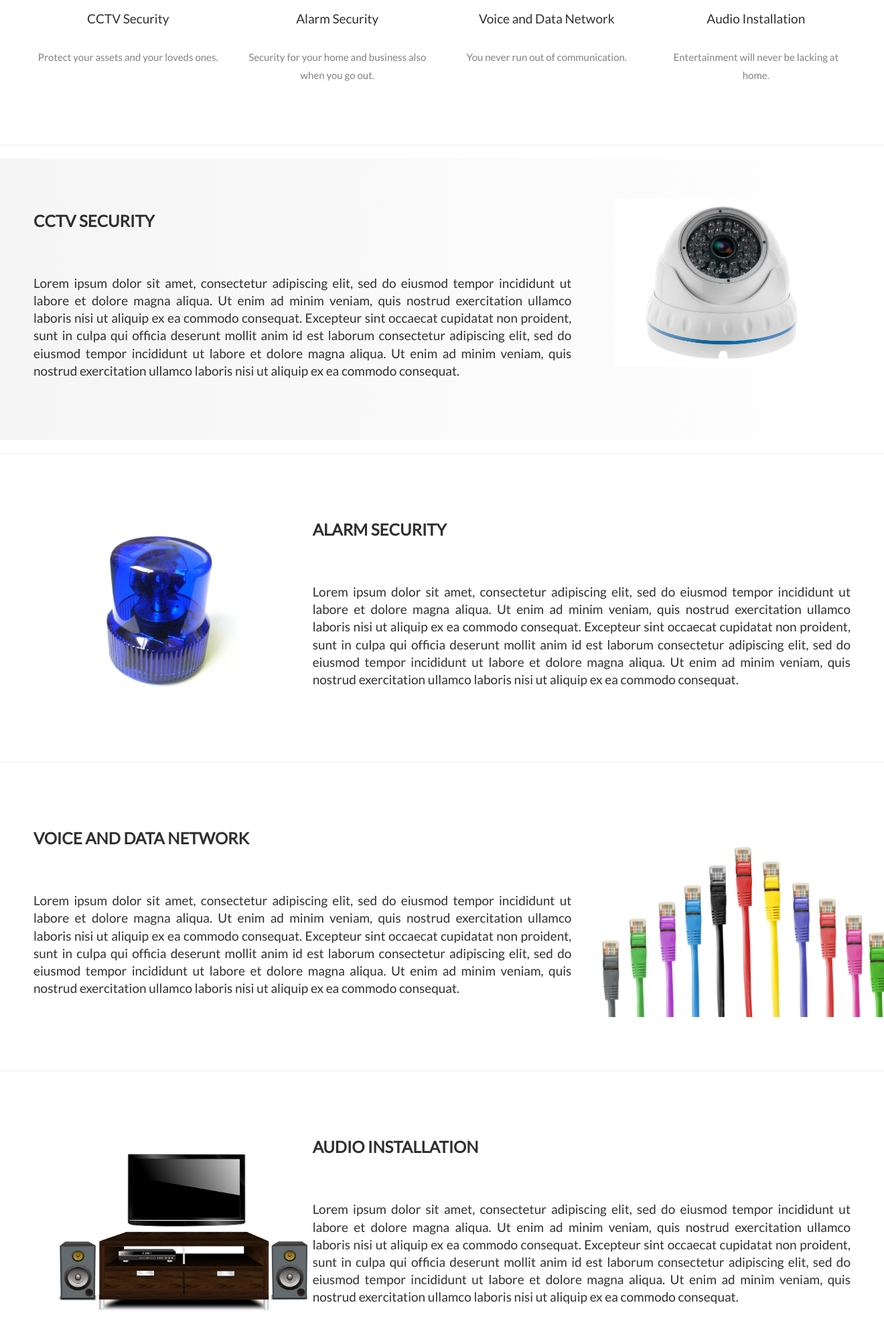
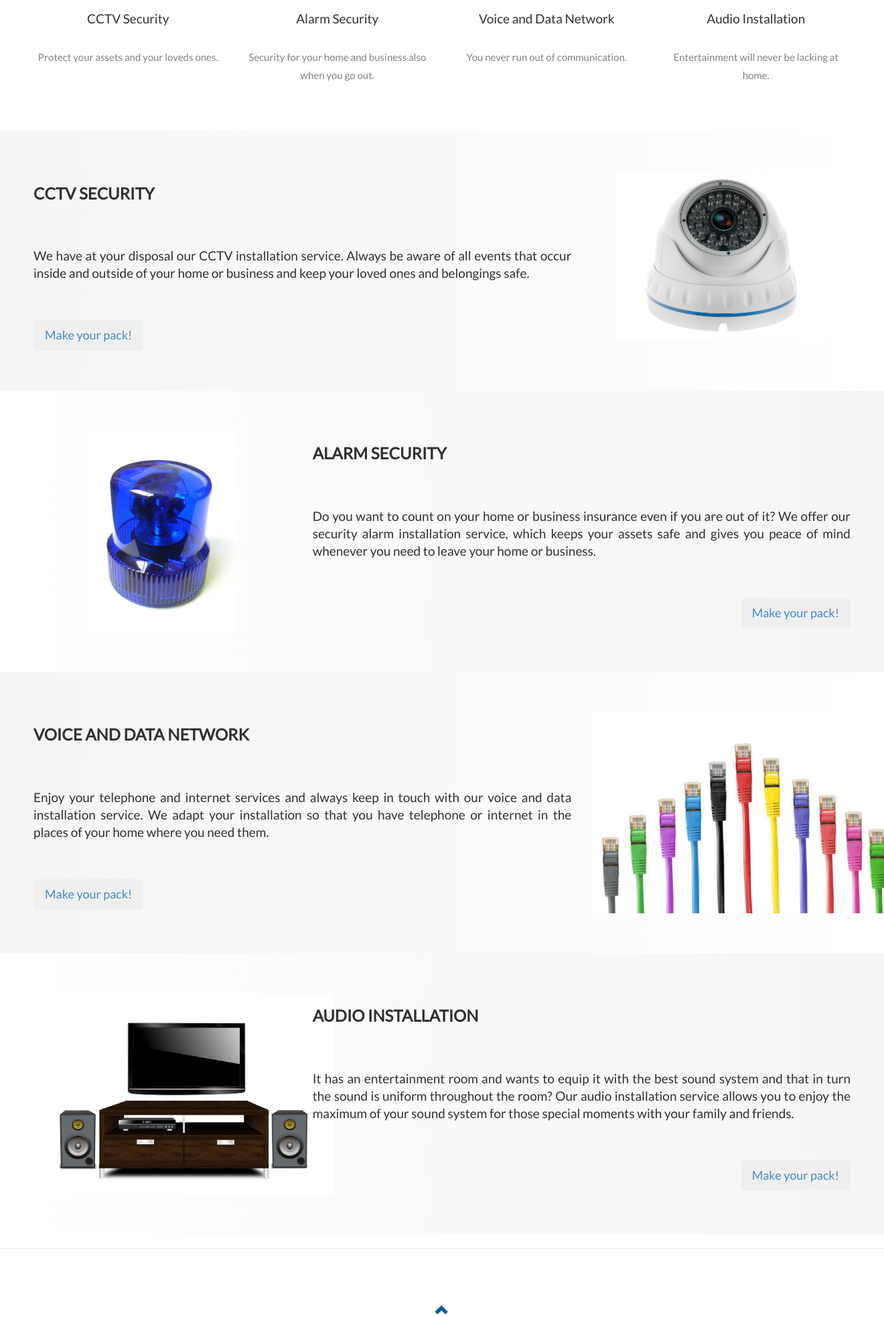
Before and after one commit to charlesmtz1/Codetecc, a PHP site: page /services.php in a window 1320 px wide; the page is wider, and only the part inside the window is pictured. Shown: the part 597-2564 px from the top of that part at 67% size. Run offline with PHP 8.4, Linux system fonts and the light colour scheme; some libraries are stand-ins or nearby versions.

Commit message:
Apartado services completo.

```diff
--- a/assets/css/custom.css
+++ b/assets/css/custom.css
@@ -45,6 +45,13 @@ h4 {
     background: -webkit-linear-gradient(left, whitesmoke,white);
     background: -o-linear-gradient(left, whitesmoke, white);
     background: -moz-linear-gradient(left,whitesmoke,white);
+}
+
+.igray{
+    background: linear-gradient(to right, whitesmoke, white);
+    background: -webkit-linear-gradient(right, whitesmoke,white);
+    background: -o-linear-gradient(right, whitesmoke, white);
+    background: -moz-linear-gradient(right,whitesmoke,white);
 }
 
 .bblue{
--- a/services.php
+++ b/services.php
@@ -150,7 +150,7 @@
                 </div>
             </div>
         </div>
-        <hr>
+
         <div class="container-fluid gray">
             <div class="row">
                 <div class="col-sm-8">
@@ -158,17 +158,17 @@
                         if ($lang == "es") {
                             echo "<h2>Camaras de seguridad</h2>";
                             echo "<br>";
-                            echo "<h4 class='justify'>Lorem ipsum dolor sit amet, consectetur adipiscing elit, sed do eiusmod tempor incididunt ut labore et dolore magna aliqua. Ut
-                                enim ad minim veniam, quis nostrud exercitation ullamco laboris nisi ut aliquip ex ea commodo consequat. Excepteur sint occaecat cupidatat
-                                non proident, sunt in culpa qui officia deserunt mollit anim id est laborum consectetur adipiscing elit, sed do eiusmod tempor incididunt
-                                ut labore et dolore magna aliqua. Ut enim ad minim veniam, quis nostrud exercitation ullamco laboris nisi ut aliquip ex ea commodo consequat.</h4>";
+                            echo "<h4 class='justify'>Tenemos a su disposicion nuestro servicio de instalacion de camaras de seguridad. Siempre este al tanto de todos los
+                                eventos que ocurran dentro y fuera de su hogar o negocio y mantenga a sus seres queridos y pertenencias seguros.</h4>";
+                            echo "<br>";
+                            echo "<a href='prices.php?lang=es'><button type='button' class='btn btn-lg'>Arma tu paquete!</button></a>";
                         }else {
                             echo "<h2>CCTV Security</h2>";
                             echo "<br>";
-                            echo "<h4 class='justify'>Lorem ipsum dolor sit amet, consectetur adipiscing elit, sed do eiusmod tempor incididunt ut labore et dolore magna aliqua. Ut
-                                enim ad minim veniam, quis nostrud exercitation ullamco laboris nisi ut aliquip ex ea commodo consequat. Excepteur sint occaecat cupidatat
-                                non proident, sunt in culpa qui officia deserunt mollit anim id est laborum consectetur adipiscing elit, sed do eiusmod tempor incididunt
-                                ut labore et dolore magna aliqua. Ut enim ad minim veniam, quis nostrud exercitation ullamco laboris nisi ut aliquip ex ea commodo consequat.</h4>";
+                            echo "<h4 class='justify'>We have at your disposal our CCTV installation service. Always be aware of all events that occur inside and outside
+                                of your home or business and keep your loved ones and belongings safe.</h4>";
+                            echo "<br>";
+                            echo "<a href='prices.php?lang=en'><button type='button' class='btn btn-lg'>Make your pack!</button></a>";
                         }
                     ?>
                 </div>
@@ -179,8 +179,8 @@
                 </div>
             </div>
         </div>
-        <hr>
-        <div class="container-fluid">
+
+        <div class="container-fluid igray">
             <div class="row">
                 <div class="col-sm-4">
                     <center>
@@ -192,41 +192,41 @@
                         if ($lang == "es") {
                             echo "<h2>Alarma de seguridad</h2>";
                             echo "<br>";
-                            echo "<h4 class='justify'>Lorem ipsum dolor sit amet, consectetur adipiscing elit, sed do eiusmod tempor incididunt ut labore et dolore magna aliqua. Ut
-                                enim ad minim veniam, quis nostrud exercitation ullamco laboris nisi ut aliquip ex ea commodo consequat. Excepteur sint occaecat cupidatat
-                                non proident, sunt in culpa qui officia deserunt mollit anim id est laborum consectetur adipiscing elit, sed do eiusmod tempor incididunt
-                                ut labore et dolore magna aliqua. Ut enim ad minim veniam, quis nostrud exercitation ullamco laboris nisi ut aliquip ex ea commodo consequat.</h4>";
+                            echo "<h4 class='justify'>Quiere contar con su hogar o negocio seguro incluso si se encuentra fuera de el? Ofrecemos nuestro servicio de instalacion
+                                de alarma de seguridad, el cual mantiene seguro su patrimonio y le brinda tranquilidad a usted cada vez que requiera salir.</h4>";
+                            echo "<br>";
+                            echo "<a href='prices.php?lang=es' style='float: right'><button type='button' class='btn btn-lg'>Arma tu paquete!</button></a>";
                         }else {
                             echo "<h2>Alarm Security</h2>";
                             echo "<br>";
-                            echo "<h4 class='justify'>Lorem ipsum dolor sit amet, consectetur adipiscing elit, sed do eiusmod tempor incididunt ut labore et dolore magna aliqua. Ut
-                                enim ad minim veniam, quis nostrud exercitation ullamco laboris nisi ut aliquip ex ea commodo consequat. Excepteur sint occaecat cupidatat
-                                non proident, sunt in culpa qui officia deserunt mollit anim id est laborum consectetur adipiscing elit, sed do eiusmod tempor incididunt
-                                ut labore et dolore magna aliqua. Ut enim ad minim veniam, quis nostrud exercitation ullamco laboris nisi ut aliquip ex ea commodo consequat.</h4>";
+                            echo "<h4 class='justify'>Do you want to count on your home or business insurance even if you are out of it? We offer our security alarm installation
+                                service, which keeps your assets safe and gives you peace of mind whenever you need to leave your home or business.</h4>";
+                            echo "<br>";
+                            echo "<a href='prices.php?lang=en' style='float: right'><button type='button' class='btn btn-lg'>Make your pack!</button></a>";
                         }
                     ?>
                 </div>
             </div>
         </div>
-        <hr>
-        <div class="container-fluid">
+
+        <div class="container-fluid gray">
             <div class="row">
                 <div class="col-sm-8">
                     <?php
                         if ($lang == "es") {
                             echo "<h2>Red de Voz y Datos</h2>";
                             echo "<br>";
-                            echo "<h4 class='justify'>Lorem ipsum dolor sit amet, consectetur adipiscing elit, sed do eiusmod tempor incididunt ut labore et dolore magna aliqua. Ut
-                                enim ad minim veniam, quis nostrud exercitation ullamco laboris nisi ut aliquip ex ea commodo consequat. Excepteur sint occaecat cupidatat
-                                non proident, sunt in culpa qui officia deserunt mollit anim id est laborum consectetur adipiscing elit, sed do eiusmod tempor incididunt
-                                ut labore et dolore magna aliqua. Ut enim ad minim veniam, quis nostrud exercitation ullamco laboris nisi ut aliquip ex ea commodo consequat.</h4>";
+                            echo "<h4 class='justify'>Disfrute de sus servicios de telefonia e internet y siempre mantengase comunicado con nuestro servicio de instalacion de
+                                voz y datos. Adecuamos su instalacion para que cuente con telefono o internet en los sitios de su hogar donde los necesite.</h4>";
+                            echo "<br>";
+                            echo "<a href='prices.php?lang=es'><button type='button' class='btn btn-lg'>Arma tu paquete!</button></a>";
                         }else {
                             echo "<h2>Voice and Data Network</h2>";
                             echo "<br>";
-                            echo "<h4 class='justify'>Lorem ipsum dolor sit amet, consectetur adipiscing elit, sed do eiusmod tempor incididunt ut labore et dolore magna aliqua. Ut
-                                enim ad minim veniam, quis nostrud exercitation ullamco laboris nisi ut aliquip ex ea commodo consequat. Excepteur sint occaecat cupidatat
-                                non proident, sunt in culpa qui officia deserunt mollit anim id est laborum consectetur adipiscing elit, sed do eiusmod tempor incididunt
-                                ut labore et dolore magna aliqua. Ut enim ad minim veniam, quis nostrud exercitation ullamco laboris nisi ut aliquip ex ea commodo consequat.</h4>";
+                            echo "<h4 class='justify'>Enjoy your telephone and internet services and always keep in touch with our voice and data installation service. We
+                                adapt your installation so that you have telephone or internet in the places of your home where you need them.</h4>";
+                            echo "<br>";
+                            echo "<a href='prices.php?lang=en'><button type='button' class='btn btn-lg'>Make your pack!</button></a>";
                         }
                     ?>
                 </div>
@@ -237,8 +237,8 @@
                 </div>
             </div>
         </div>
-        <hr>
-        <div class="container-fluid">
+
+        <div class="container-fluid igray">
             <div class="row">
                 <div class="col-sm-4">
                     <center>
@@ -250,17 +250,19 @@
                         if ($lang == "es") {
                             echo "<h2>Instalacion de Audio</h2>";
                             echo "<br>";
-                            echo "<h4 class='justify'>Lorem ipsum dolor sit amet, consectetur adipiscing elit, sed do eiusmod tempor incididunt ut labore et dolore magna aliqua. Ut
-                                enim ad minim veniam, quis nostrud exercitation ullamco laboris nisi ut aliquip ex ea commodo consequat. Excepteur sint occaecat cupidatat
-                                non proident, sunt in culpa qui officia deserunt mollit anim id est laborum consectetur adipiscing elit, sed do eiusmod tempor incididunt
-                                ut labore et dolore magna aliqua. Ut enim ad minim veniam, quis nostrud exercitation ullamco laboris nisi ut aliquip ex ea commodo consequat.</h4>";
+                            echo "<h4 class='justify'>Tiene una sala de entretenimiento y quiere equiparla con el mejor sistema de sonido y que a su vez el sonido sea uniforme
+                                en toda la habitacion? Nuestro servicio de instalacion audio permite disfrutar al maximo de su sistema para esos momentos especiales con sus
+                                familiares y amigos.</h4>";
+                            echo "<br>";
+                            echo "<a href='prices.php?lang=es' style='float: right'><button type='button' class='btn btn-lg'>Arma tu paquete!</button></a>";
                         }else {
                             echo "<h2>Audio Installation</h2>";
                             echo "<br>";
-                            echo "<h4 class='justify'>Lorem ipsum dolor sit amet, consectetur adipiscing elit, sed do eiusmod tempor incididunt ut labore et dolore magna aliqua. Ut
-                                enim ad minim veniam, quis nostrud exercitation ullamco laboris nisi ut aliquip ex ea commodo consequat. Excepteur sint occaecat cupidatat
-                                non proident, sunt in culpa qui officia deserunt mollit anim id est laborum consectetur adipiscing elit, sed do eiusmod tempor incididunt
-                                ut labore et dolore magna aliqua. Ut enim ad minim veniam, quis nostrud exercitation ullamco laboris nisi ut aliquip ex ea commodo consequat.</h4>";
+                            echo "<h4 class='justify'>It has an entertainment room and wants to equip it with the best sound system and that in turn the sound is uniform
+                                throughout the room? Our audio installation service allows you to enjoy the maximum of your sound system for those special moments with your family
+                                and friends.</h4>";
+                            echo "<br>";
+                            echo "<a href='prices.php?lang=en' style='float: right'><button type='button' class='btn btn-lg'>Make your pack!</button></a>";
                         }
                     ?>
                 </div>
```
